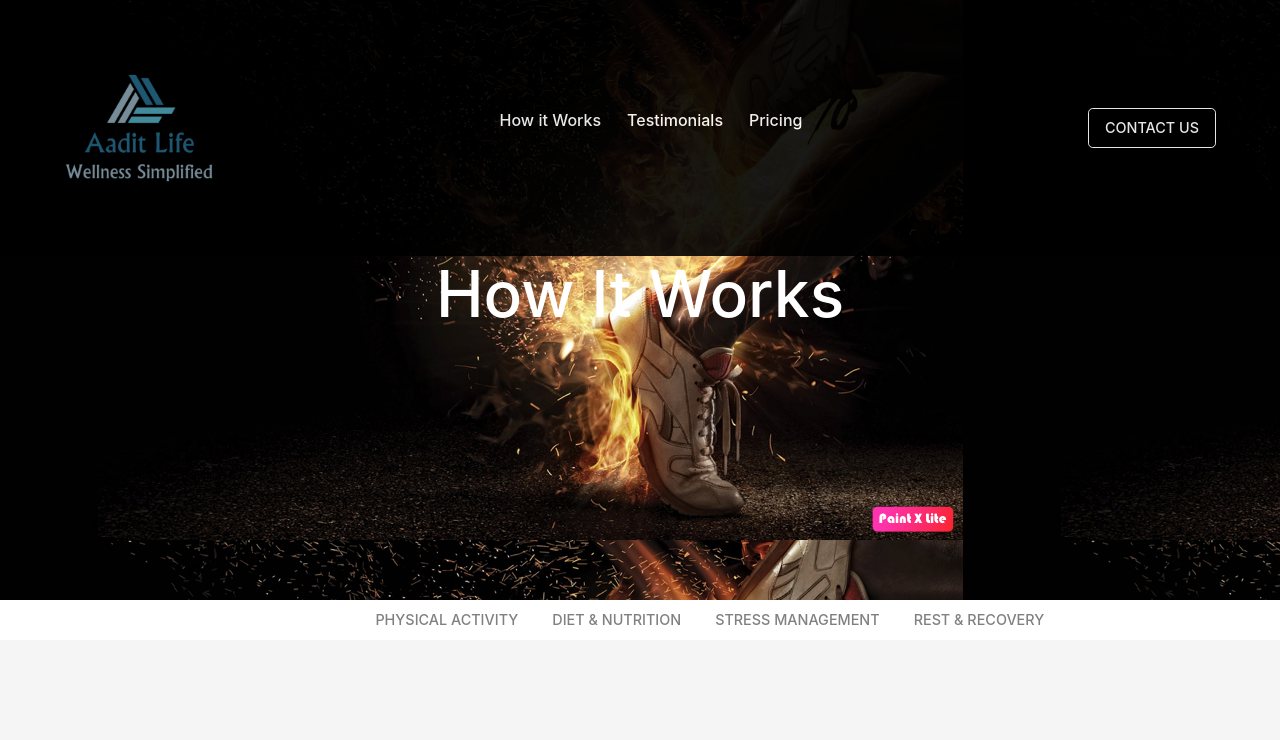
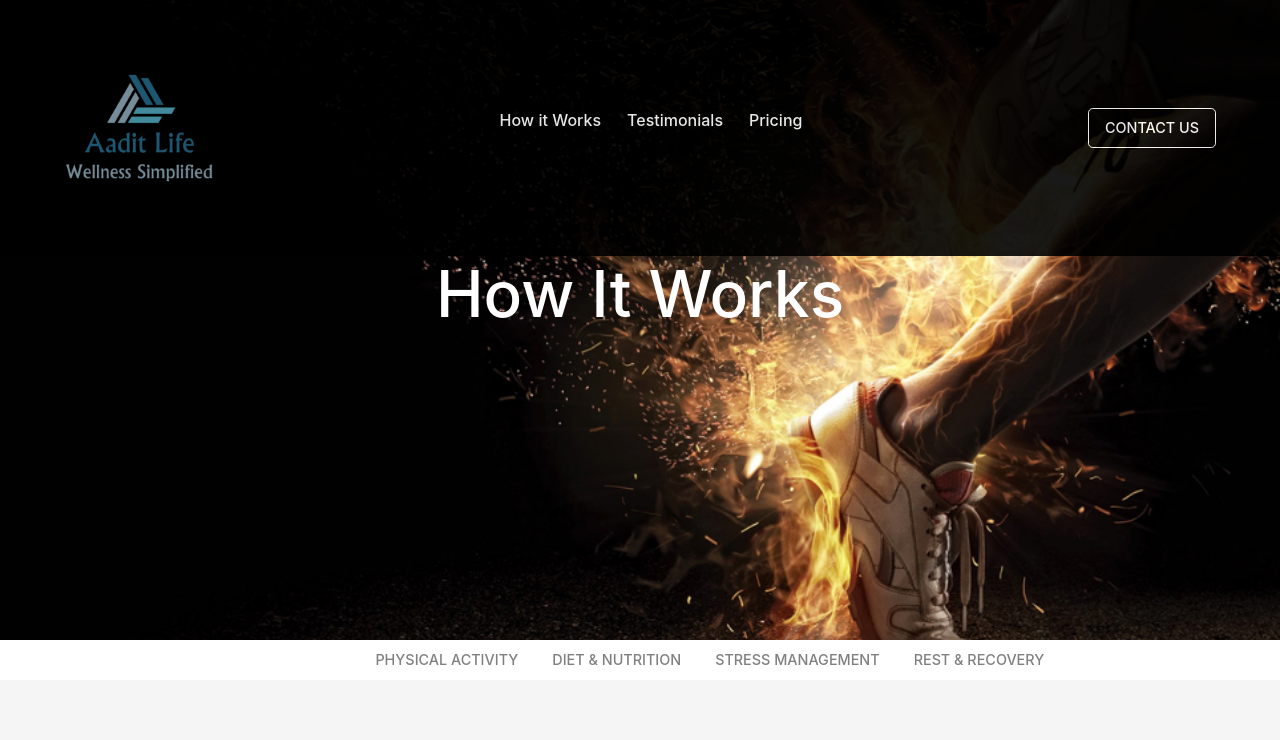
Before and after one commit to karunaBhardwaj/aaditlifewebsite, an Angular app: page /working in a window 1280 px wide. Shown: the top 740 px of the page. Built offline with nearby package versions, Linux system fonts and the light colour scheme.

Commit message:
css fixes

```diff
--- a/src/app/working/working.component.html
+++ b/src/app/working/working.component.html
@@ -24,9 +24,6 @@
   <div style="padding-top:20%;">
     <h1 style="color: #FFFFFF; text-align: center; font-size:4em;">How It Works</h1>
   </div>
-
-
-
 </div>
 
 
--- a/src/app/working/working.component.scss
+++ b/src/app/working/working.component.scss
@@ -21,7 +21,8 @@ p {
     background-image: url('../../assets/run.png');
     height: 40rem;
     object-fit: scale-down;
-    height: 600px;
+    background-size: cover;
+    background-repeat: no-repeat;
 }
 
 .navbar-brand {
```
